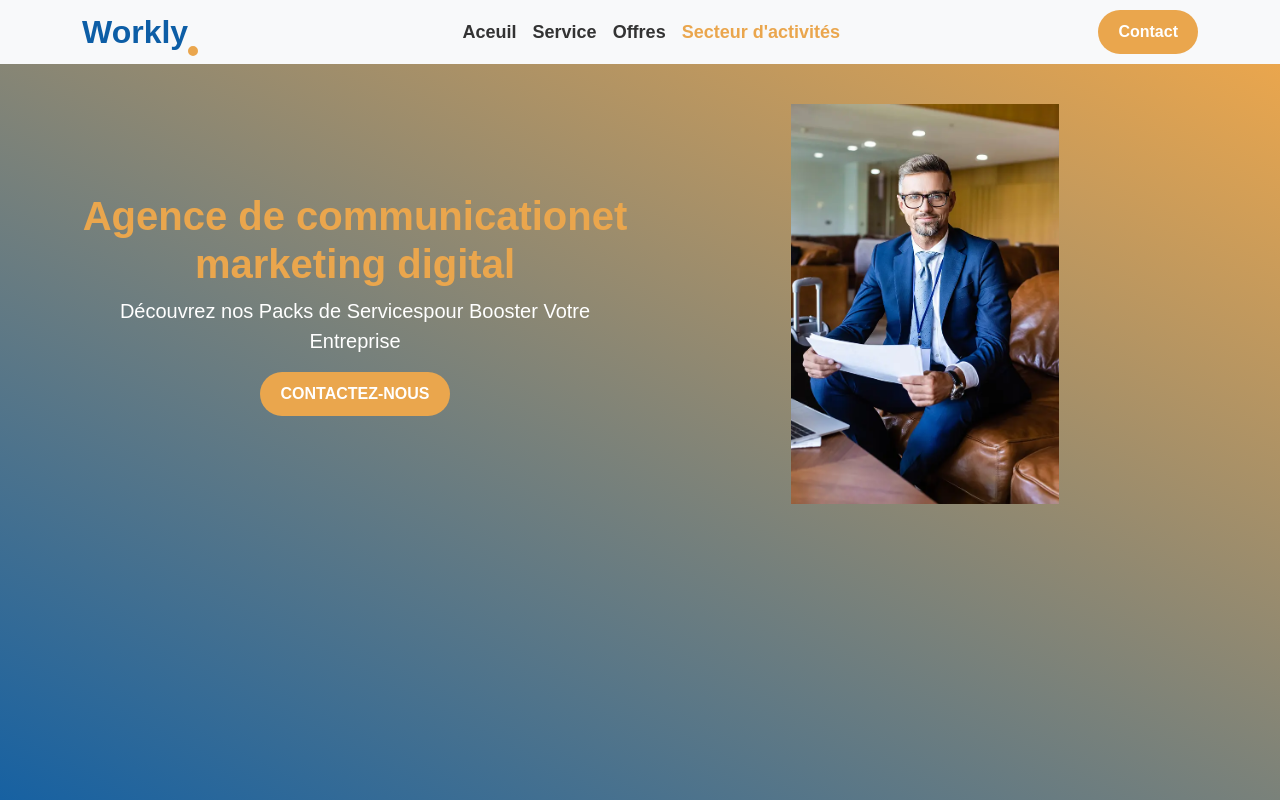
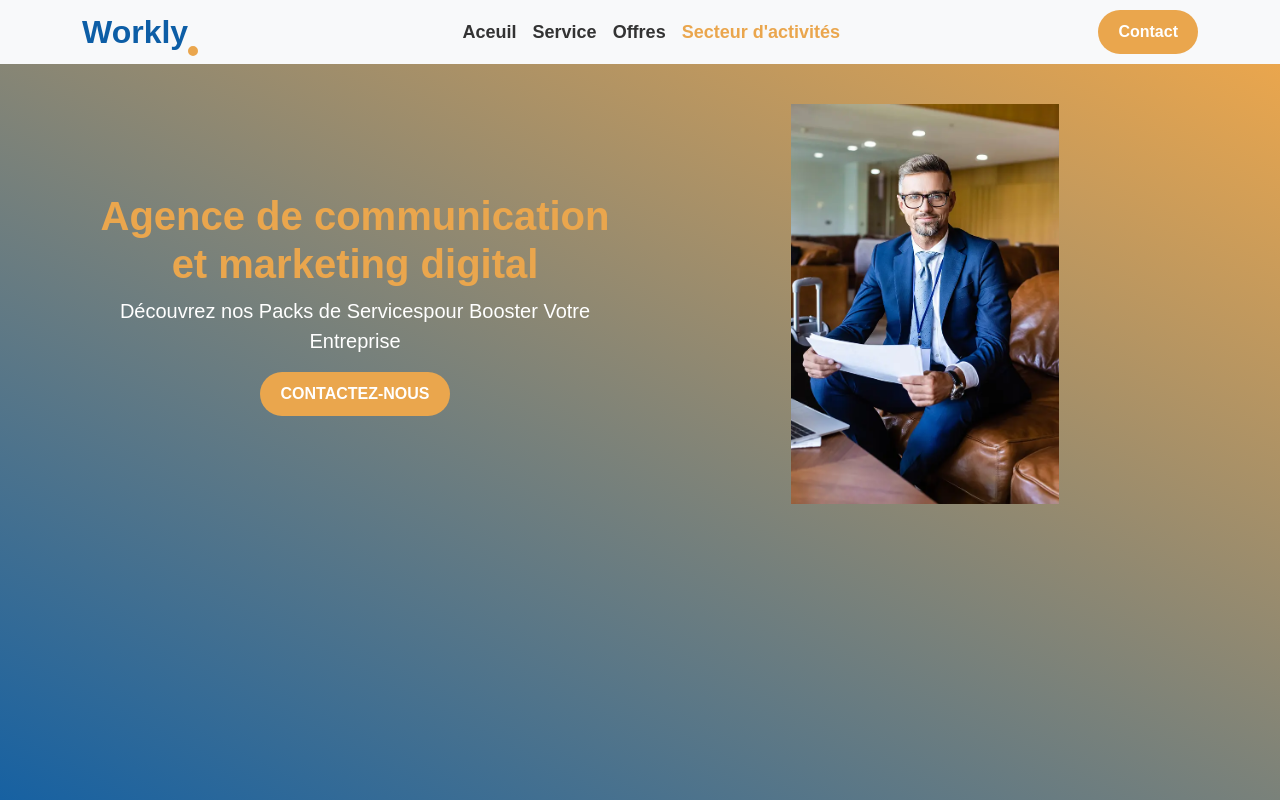
Before and after one commit to ElJOUNAIDI/Workly, a plain HTML site: page index.html in a window 1280 px wide. Shown: the top 800 px of the page. Drawn offline with nearby package versions, Linux system fonts and the light colour scheme.

Commit message:
modifier text section hero

```diff
--- a/index.html
+++ b/index.html
@@ -58,7 +58,7 @@
                 <div class="row justify-content-around align-items-center">
                     <div data-aos="fade-right"
                         class="col-md-6 d-flex flex-column justify-content-center align-items-center">
-                        <h1 class="text-center">Agence de communicationet marketing digital</h1>
+                        <h1 class="text-center">Agence de communication et marketing digital</h1>
                         <p class="text-center">Découvrez nos Packs de Servicespour Booster Votre Entreprise</p>
                         <button data-aos="fade-right" data-aos-delay="700" class="btn">CONTACTEZ-NOUS</button>
                     </div>
```
